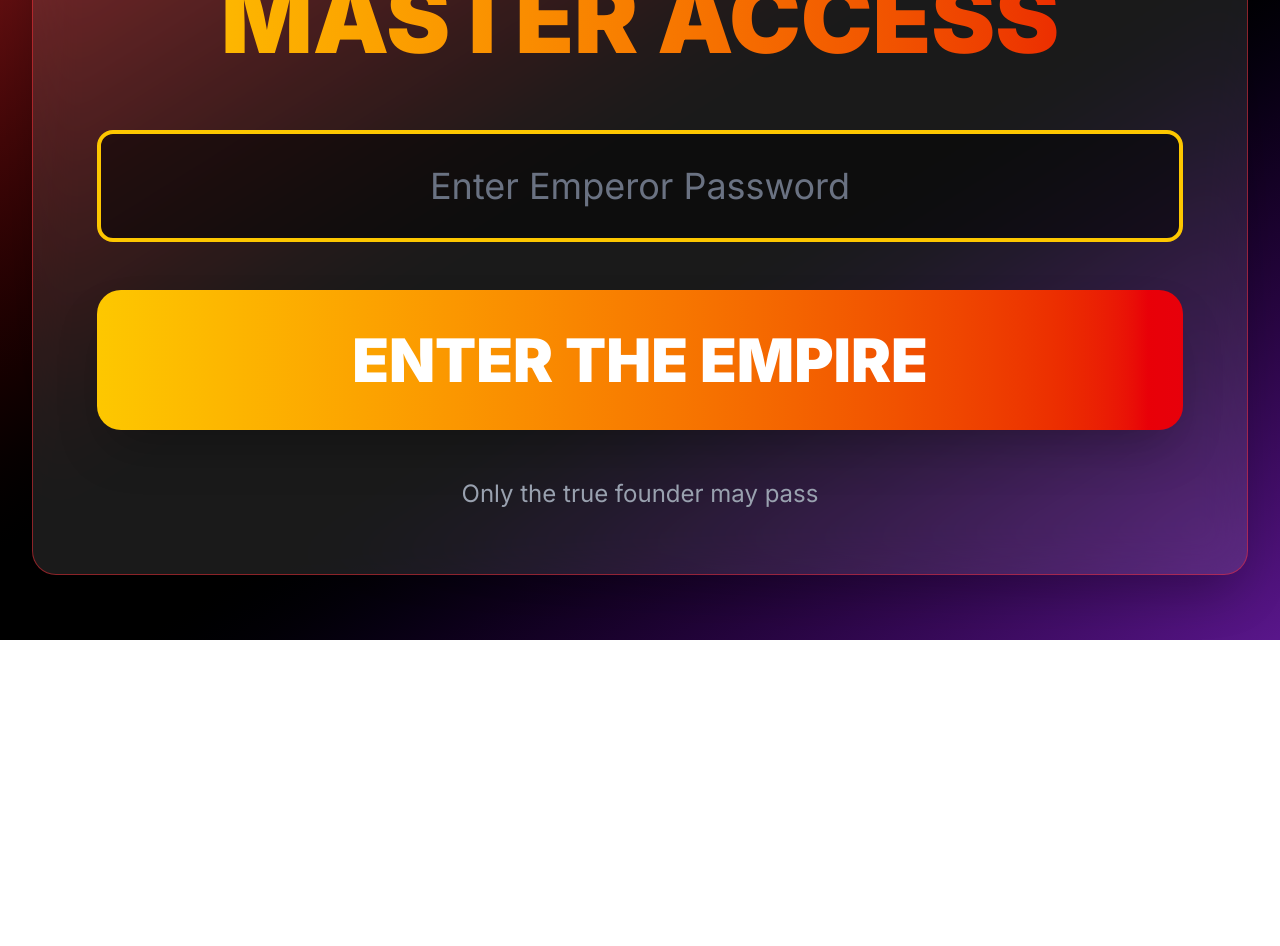
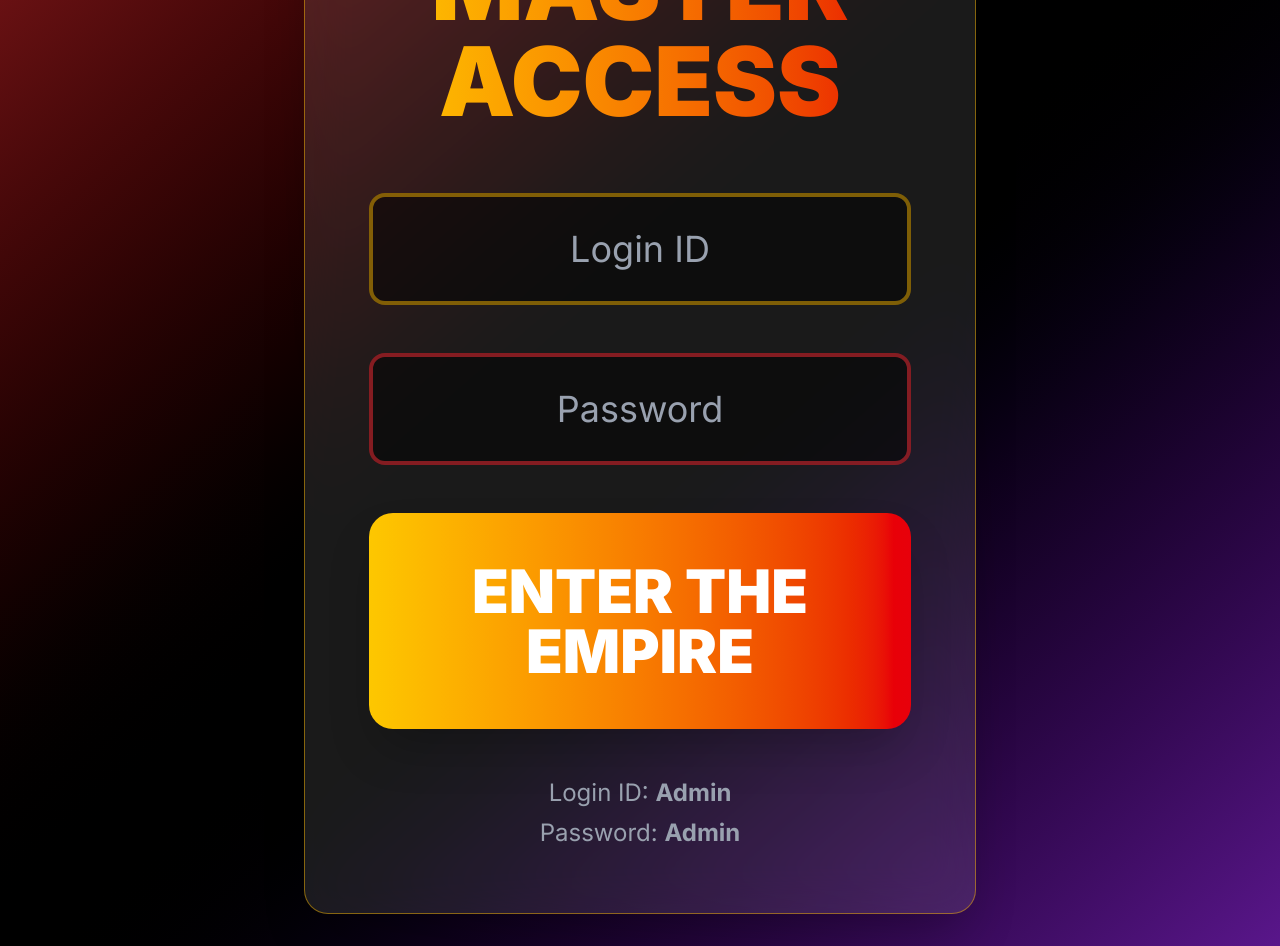
Before and after one commit to abhinay4u-source/chaloletsgo, a Next.js app: page /master/login in a window 1280 px wide. Shown: the part 160-1106 px from the top of the page. Before the commit the page ends 800 px from the top, so only its background shows below. Built offline with nearby package versions, Linux system fonts and the light colour scheme.

Commit message:
feat: master login with Admin/Admin

```diff
--- a/src/app/master/login/page.tsx
+++ b/src/app/master/login/page.tsx
@@ -1,44 +1,59 @@
-// src/app/master/login/page.tsx  ← ADMIN LOGIN GATE
+// src/app/master/login/page.tsx  ← FINAL: Admin / Admin
 'use client';
 import { useState } from 'react';
 import { useRouter } from 'next/navigation';
 
-export default function AdminLogin() {
+export default function MasterLogin() {
+  const [username, setUsername] = useState('');
   const [password, setPassword] = useState('');
   const router = useRouter();
 
   const handleLogin = (e: React.FormEvent) => {
     e.preventDefault();
-    if (password === 'admin') {
+
+    if (username === 'Admin' && password === 'Admin') {
       localStorage.setItem('admin-auth', 'true');
       router.push('/master');
     } else {
-      alert('Wrong password. Only the Emperor may enter.');
+      alert('Wrong credentials. Only the Emperor may enter.');
     }
   };
 
   return (
     <div className="min-h-screen bg-gradient-to-br from-red-900 via-black to-purple-900 flex items-center justify-center p-8">
-      <div className="backdrop-blur-xl bg-white/10 rounded-3xl p-16 border border-red-500/50 shadow-2xl">
+      <div className="backdrop-blur-xl bg-white/10 rounded-3xl p-16 border border-yellow-500/50 shadow-2xl max-w-2xl w-full">
         <h1 className="text-8xl font-black text-center text-transparent bg-clip-text bg-gradient-to-r from-yellow-400 to-red-600 mb-16">
           MASTER ACCESS
         </h1>
+
         <form onSubmit={handleLogin} className="space-y-12">
           <input
+            type="text"
+            placeholder="Login ID"
+            value={username}
+            onChange={(e) => setUsername(e.target.value)}
+            required
+            className="w-full px-10 py-8 text-4xl text-center bg-black/50 rounded-2xl text-white placeholder-gray-400 border-4 border-yellow-500/50 focus:border-yellow-400 outline-none"
+          />
+
+          <input
             type="password"
-            placeholder="Enter Emperor Password"
+            placeholder="Password"
             value={password}
             onChange={(e) => setPassword(e.target.value)}
-            className="w-full px-10 py-8 text-4xl text-center bg-black/50 rounded-2xl text-white placeholder-gray-500 border-4 border-red-500/50 focus:border-yellow-400 outline-none"
-            autoFocus
+            required
+            className="w-full px-10 py-8 text-4xl text-center bg-black/50 rounded-2xl text-white placeholder-gray-400 border-4 border-red-500/50 focus:border-red-400 outline-none"
           />
-          <button className="w-full py-10 text-6xl font-black text-white bg-gradient-to-r from-yellow-400 to-red-600 rounded-3xl hover:scale-105 transition-all shadow-2xl">
+
+          <button className="w-full py-12 text-6xl font-black text-white bg-gradient-to-r from-yellow-400 to-red-600 rounded-3xl hover:scale-105 transition-all shadow-2xl">
             ENTER THE EMPIRE
           </button>
         </form>
-        <p className="text-center text-gray-400 mt-12 text-2xl">
-          Only the true founder may pass
-        </p>
+
+        <div className="text-center text-gray-400 mt-12 space-y-2 text-2xl">
+          <p>Login ID: <strong>Admin</strong></p>
+          <p>Password: <strong>Admin</strong></p>
+        </div>
       </div>
     </div>
   );
```
